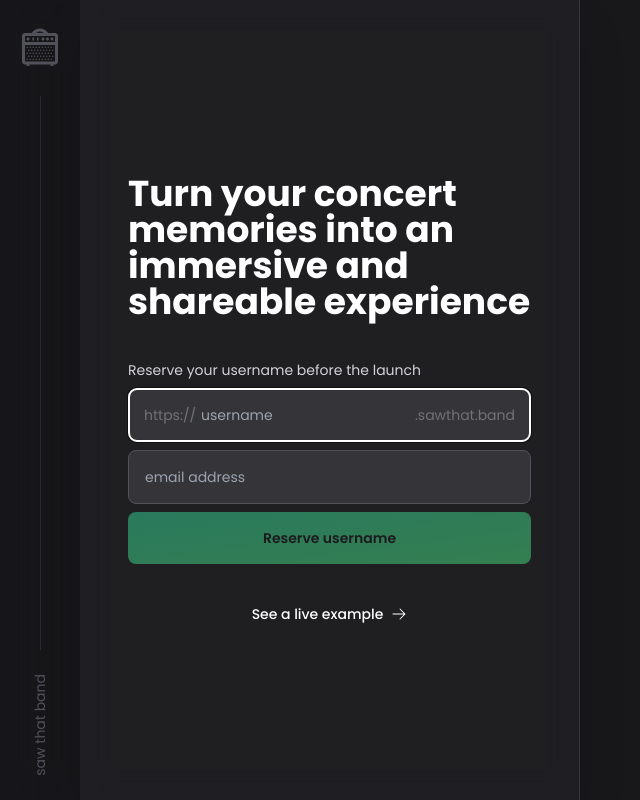
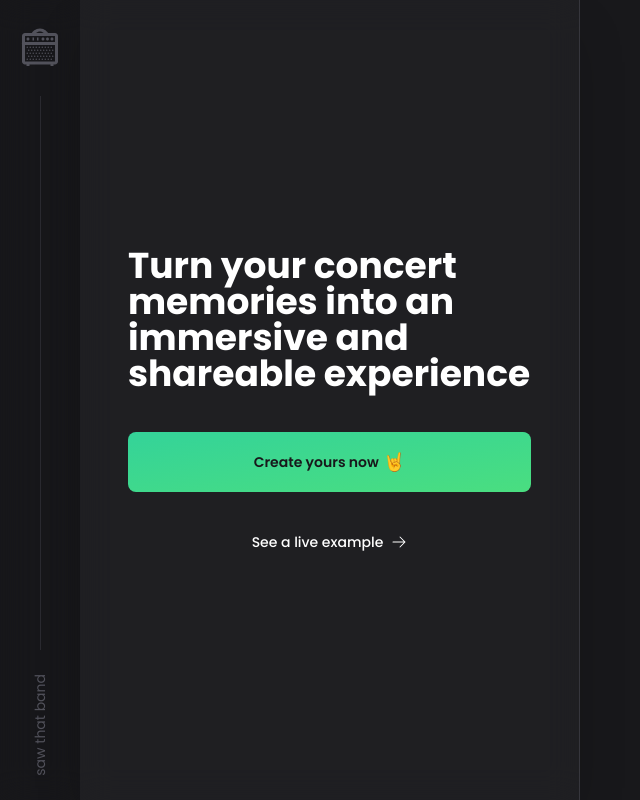
Before and after one commit to victorgaard/saw-that-band-website, a Next.js app: page / in a window 1280 px wide. Shown: the whole page, without its empty margins (0-640 px from the left). Built offline with nearby package versions, Linux system fonts and the light colour scheme.

Commit message:
feat: remove waitlist and add CTA

```diff
--- a/app/api/register/route.ts
+++ /dev/null
@@ -1,30 +0,0 @@
-import WaitlistWelcomeEmail from "@/app/email/WaitlistWelcomeEmail";
-import sendgrid from "@/app/utils/sendgrid";
-import supabase from "@/app/utils/supabase";
-import { render } from "@react-email/render";
-import { NextResponse } from "next/server";
-
-export async function POST(request: Request) {
-  const { searchParams } = new URL(request.url);
-  const email = searchParams.get("email")!;
-  const username = searchParams.get("username")!;
-
-  const { data, error } = await supabase
-    .from("Waitlist")
-    .insert([{ email, username }]);
-
-  const html = render(WaitlistWelcomeEmail({ username }));
-  const options = {
-    to: email,
-    from: process.env.SENDGRID_FROM_EMAIL!,
-    subject: `Your username ${username} is reserved 🤘`,
-    text: `Thanks for joining our waitlist. Your username ${username} is now reserved on Saw that Band. We will notify you via email as soon as the app is launched to complete the registration.`,
-    html,
-  };
-
-  if (!error) {
-    await sendgrid.send(options);
-  }
-
-  return NextResponse.json({ data, error });
-}
--- a/app/components/Form.tsx
+++ /dev/null
@@ -1,104 +0,0 @@
-import { CheckIcon, ExclamationCircleIcon } from "@heroicons/react/24/outline";
-import { ChangeEvent, MutableRefObject } from "react";
-
-type FormProps = {
-  username: string;
-  email: string;
-  handleUsernameChange: (e: ChangeEvent<HTMLInputElement>) => void;
-  handleEmailChange: (e: ChangeEvent<HTMLInputElement>) => void;
-  isValidEmail: boolean;
-  submit: () => void;
-  loading: boolean;
-  error: string;
-  success: boolean;
-  userRef: MutableRefObject<
-    | {
-        email: string;
-        username: string;
-      }
-    | undefined
-  >;
-};
-
-function Form({
-  username,
-  email,
-  handleUsernameChange,
-  handleEmailChange,
-  isValidEmail,
-  submit,
-  loading,
-  error,
-  success,
-  userRef,
-}: FormProps) {
-  const disabled = !username || !isValidEmail || loading;
-  return (
-    <form
-      onSubmit={(e) => {
-        e.preventDefault();
-        submit();
-      }}
-      className="flex flex-col gap-2"
-    >
-      <p className="text-sm text-zinc-300">
-        Reserve your username before the launch
-      </p>
-      <div className="relative">
-        <p className="text-zinc-500 pointer-events-none text-sm absolute left-4 flex items-center h-full">
-          https://
-        </p>
-        <p className="text-zinc-500 pointer-events-none text-sm absolute right-4 flex items-center h-full">
-          .sawthat.band
-        </p>
-        <input
-          type="text"
-          value={username}
-          onChange={handleUsernameChange}
-          placeholder="username"
-          maxLength={40}
-          className="bg-white/10 focus:outline-zinc-100/60 pl-[72px] text-white pr-[132px] w-full border text-sm border-zinc-600 p-4 rounded-lg"
-          autoFocus
-        />
-      </div>
-      <input
-        type="email"
-        value={email}
-        onChange={handleEmailChange}
-        placeholder="email address"
-        maxLength={50}
-        className="bg-white/10 focus:outline-zinc-100/60 text-white w-full border text-sm border-zinc-600 p-4 rounded-lg"
-      />
-      <button
-        type="submit"
-        disabled={disabled}
-        className="bg-gradient-to-br from-emerald-400 to-green-400 hover:from-green-400 hover:to-green-400 text-zinc-900 text-sm font-semibold p-4 rounded-lg disabled:hover:from-emerald-400 disabled:hover:to-green-400 disabled:opacity-50 disabled:cursor-not-allowed transition-colors"
-      >
-        {loading ? "Reserving..." : "Reserve username"}
-      </button>
-      {error && (
-        <div className="text-red-400 flex items-center gap-1">
-          <ExclamationCircleIcon className="w-4 h-4" />
-          <p className="text-xs">{error}</p>
-        </div>
-      )}
-      {success && (
-        <div className="flex items-center gap-1 text-emerald-300">
-          <CheckIcon className="w-4 h-4" />
-          <p className="text-xs">
-            Username{" "}
-            <span className="font-medium text-emerald-200">
-              {userRef.current?.username}
-            </span>{" "}
-            is now reserved for{" "}
-            <span className="font-medium text-emerald-200">
-              {userRef.current?.email}
-            </span>
-          </p>
-        </div>
-      )}
-    </form>
-  );
-}
-
-export default Form;
--- a/app/components/FormWrapper.tsx
+++ /dev/null
@@ -1,75 +0,0 @@
-"use client";
-
-import { ChangeEvent, useRef, useState } from "react";
-import Form from "./Form";
-import reserveAddress from "../utils/reserveAddress";
-
-function FormWrapper() {
-  const [loading, setLoading] = useState(false);
-  const [username, setUsername] = useState("");
-  const [email, setEmail] = useState("");
-  const [error, setError] = useState("");
-  const [success, setSuccess] = useState(false);
-  const userRef = useRef<{ email: string; username: string }>();
-
-  const validEmailRegex = /^[\w-\\.]+@([\w-]+\.)+[\w-]{2,4}$/;
-  const onlyLowerCaseLettersRegex = /^[a-z0-9]+$/;
-  const isValidEmail = validEmailRegex.test(email);
-
-  function handleUsernameChange(e: ChangeEvent<HTMLInputElement>) {
-    const currentUsername = e.target.value.toLowerCase().trim();
-    if (onlyLowerCaseLettersRegex.test(currentUsername)) {
-      setUsername(currentUsername);
-    }
-    if (!e.target.value) {
-      setUsername("");
-    }
-  }
-
-  function handleEmailChange(e: ChangeEvent<HTMLInputElement>) {
-    setEmail(e.target.value);
-  }
-
-  function submit() {
-    if (!email || !username) return;
-
-    setSuccess(false);
-    setLoading(true);
-    setError("");
-
-    reserveAddress(email, username).then((res) => {
-      setLoading(false);
-
-      if (res.error) {
-        const usernameTaken = res.error.message.includes("username");
-        setError(
-          usernameTaken
-            ? "This username is taken. Please choose another one."
-            : "This email is already in the waitlist."
-        );
-      } else {
-        userRef.current = { email, username };
-        setSuccess(true);
-        setUsername("");
-        setEmail("");
-      }
-    });
-  }
-
-  return (
-    <Form
-      username={username}
-      email={email}
-      handleUsernameChange={handleUsernameChange}
-      handleEmailChange={handleEmailChange}
-      isValidEmail={isValidEmail}
-      submit={submit}
-      loading={loading}
-      error={error}
-      success={success}
-      userRef={userRef}
-    />
-  );
-}
-
-export default FormWrapper;
--- a/app/page.tsx
+++ b/app/page.tsx
@@ -1,6 +1,5 @@
 import Logo from "./components/Logo";
 import { ArrowRightIcon } from "@heroicons/react/24/solid";
-import FormWrapper from "./components/FormWrapper";
 import Video from "./components/Video";
 
 export default async function Home() {
@@ -23,7 +22,12 @@
               Turn your concert memories into an immersive and shareable
               experience
             </h1>
-            <FormWrapper />
+            <a
+              href="https://app.sawthat.band/signup"
+              className="bg-gradient-to-br flex items-center justify-center gap-1 from-emerald-400 to-green-400 hover:from-green-400 hover:to-green-400 text-zinc-900 text-sm font-semibold p-4 rounded-lg"
+            >
+              Create yours now <span className="text-lg">🤘</span>
+            </a>
             <a
               href="https://victor.sawthat.band"
               target="_blank"
```
